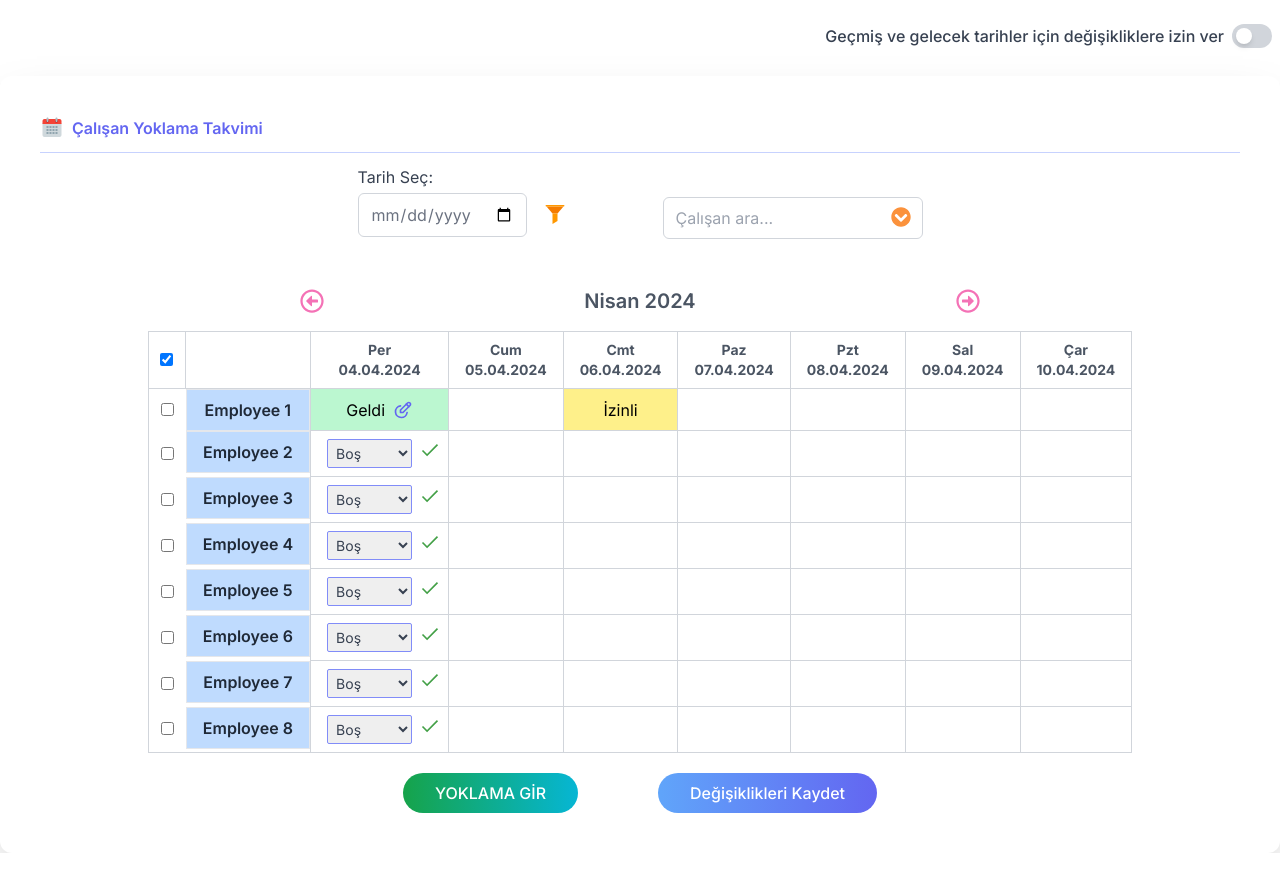
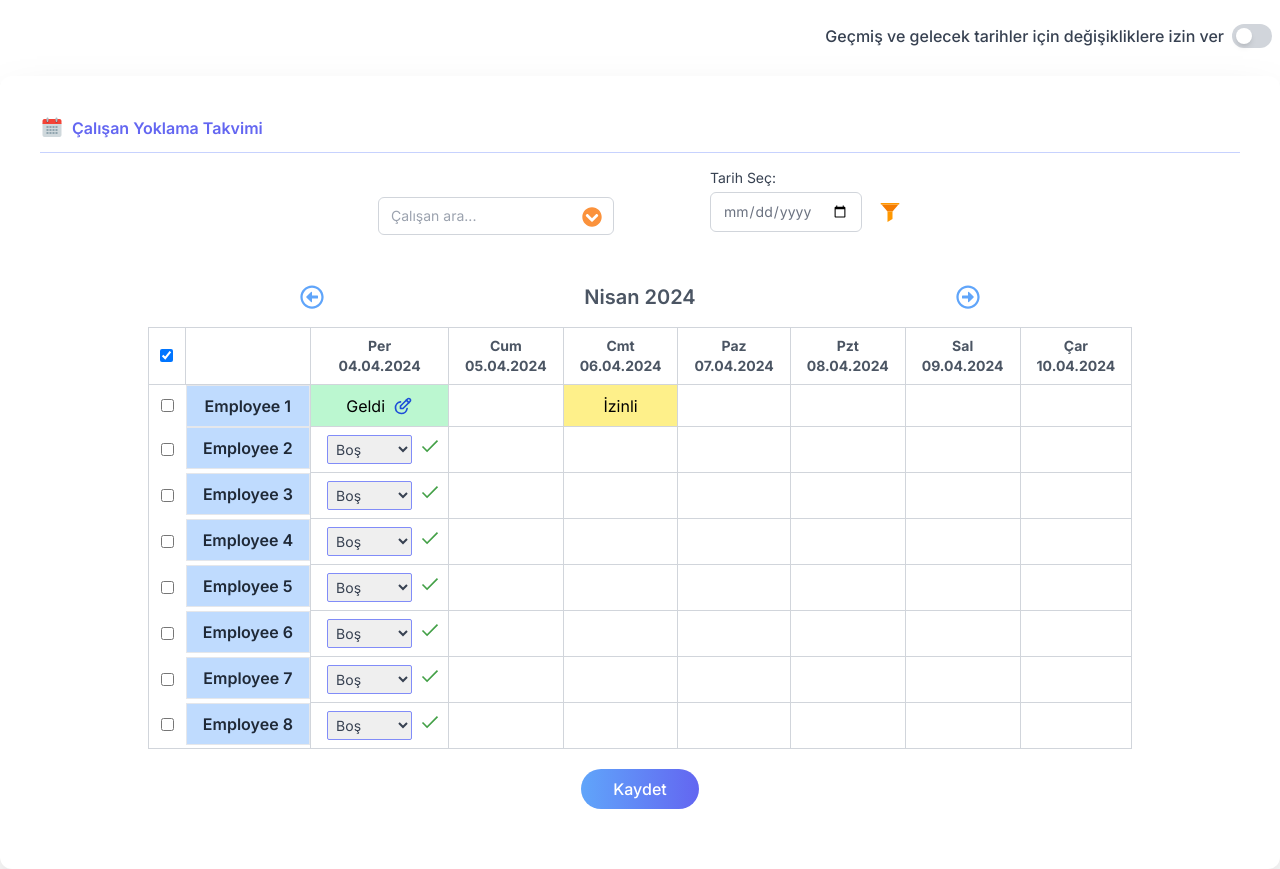
Before and after one commit to gokcetasci/Employee-Attendance-Tracker-Project, a Next.js app: page /admin in a window 1280 px wide. Built offline with nearby package versions, Linux system fonts and the light colour scheme.

Commit message:
style edited

```diff
--- a/components/generalcalendar/index.js
+++ b/components/generalcalendar/index.js
@@ -6,14 +6,18 @@ import { Formik, Form, Field } from "formik";
 import {
   FaRegArrowAltCircleLeft,
   FaRegArrowAltCircleRight,
+  FaPlus,
 } from "react-icons/fa";
 import { FcAbout, FcAddDatabase, FcCheckmark } from "react-icons/fc";
 import AttendancePopup from "../attendancepopup";
 import { IoMdClose } from "react-icons/io";
 import { TbEditCircle } from "react-icons/tb";
 import EditForm from "../editform";
-import FilterPage from "../filter";
+import DateFilterPage from "../filter";
 import EmployeeFilter from "../employeefilter";
+import ConfirmModal from "../comfirmmodal";
+import { ToastContainer, toast } from "react-toastify";
+import "react-toastify/dist/ReactToastify.css";
 
 const GeneralCalendar = ({ allowPastAndFutureChanges, managerId }) => {
   const { admin } = useStore.getState();
@@ -27,6 +31,7 @@ const GeneralCalendar = ({ allowPastAndFutureChanges, managerId }) => {
   const [windowWidth, setWindowWidth] = useState(0);
   const [editMode, setEditMode] = useState({});
   const { setAdmin } = useStore();
+  const [showConfirmModal, setShowConfirmModal] = useState(false);
 
   //managerpage için çalışan filtreleme işlemleri
   const filteredEmployees = managerId
@@ -264,11 +269,33 @@ const GeneralCalendar = ({ allowPastAndFutureChanges, managerId }) => {
     setCurrentDate(new Date(selectedDate)); // Seçilen tarihi currentDate'e ayarla
   };
 
-  // değişiklikleri local storage ile kaydetme
+  // Değişiklikleri kaydetme işlevi
   const handleSaveChanges = () => {
-    localStorage.setItem("adminData", JSON.stringify(admin));
+    setShowConfirmModal(true); // Kaydetme işleminden önce onay modalını aç
   };
 
+  // Onay modalını kapatma işlevi
+  const handleCloseConfirmModal = () => {
+    setShowConfirmModal(false);
+  };
+
+  // Değişiklikleri local storage ile kaydetme işlevi
+  const confirmSaveChanges = () => {
+    // Değişiklikleri kaydetme işlemini burada gerçekleştir
+    localStorage.setItem("adminData", JSON.stringify(admin));
+    setShowConfirmModal(false); // Onay modalını kapat
+
+    // Toastify bildirimi göster
+    toast.success("Değişiklikler başarıyla kaydedildi!", {
+      position: "top-right",
+      autoClose: 3000, // 3 saniye sonra otomatik kapanır
+      hideProgressBar: false,
+      closeOnClick: true,
+      pauseOnHover: true,
+      draggable: true,
+      progress: undefined,
+    });
+  };
   useEffect(() => {
     const savedAdminData = localStorage.getItem("adminData");
     if (savedAdminData) {
@@ -278,14 +305,13 @@ const GeneralCalendar = ({ allowPastAndFutureChanges, managerId }) => {
 
   return (
     <div className="flex flex-col items-center justify-center">
-      <div className="flex flex-row gap-24 mb-12">
-        <FilterPage handleFilterChange={handleFilterChange} />
+      <div className="flex flex-col items-center sm:flex-row gap-6 sm:gap-24 mb-8 sm:mb-12 text-sm sm:text-md">
         <EmployeeFilter employees={filteredEmployees} />
+        <DateFilterPage handleFilterChange={handleFilterChange} />
       </div>
-
       <div className="flex justify-evenly w-full mb-4">
         <button onClick={goToPreviousWeek}>
-          <FaRegArrowAltCircleLeft className="text-pink-400 w-6 h-6 hover:text-indigo-600 hover:scale-110" />
+          <FaRegArrowAltCircleLeft className="text-blue-400 w-6 h-6 hover:text-indigo-600 transition duration-300 ease-in-out transform  hover:scale-110" />
         </button>
         <h2 className="text-xl font-semibold text-gray-600">
           {currentDate.toLocaleDateString("tr-TR", {
@@ -294,7 +320,7 @@ const GeneralCalendar = ({ allowPastAndFutureChanges, managerId }) => {
           })}
         </h2>
         <button onClick={goToNextWeek}>
-          <FaRegArrowAltCircleRight className="text-pink-400 w-6 h-6 hover:text-indigo-600 hover:scale-110" />
+          <FaRegArrowAltCircleRight className="text-blue-400 w-6 h-6 hover:text-indigo-600 transition duration-300 ease-in-out transform hover:scale-110" />
         </button>
       </div>
 
@@ -379,7 +405,7 @@ const GeneralCalendar = ({ allowPastAndFutureChanges, managerId }) => {
                           id="editicon"
                           onClick={() => handleEditClick(employee.id, date)}
                         >
-                          <TbEditCircle className="text-indigo-500 hover:scale-105 hover:text-indigo-800 w-5 h-5" />
+                          <TbEditCircle className="text-blue-700 transition duration-300 ease-in-out transform hover:scale-105 hover:text-blue-500 w-5 h-5" />
                         </button>
                       ) : date.toDateString() === new Date().toDateString() &&
                         attendanceStatus ? (
@@ -387,15 +413,15 @@ const GeneralCalendar = ({ allowPastAndFutureChanges, managerId }) => {
                         <button
                           onClick={() => handleEditClick(employee.id, date)}
                         >
-                          <TbEditCircle className="text-indigo-500 hover:scale-105 hover:text-indigo-800 w-5 h-5" />
+                          <TbEditCircle className="text-blue-700 transition duration-300 ease-in-out transform hover:scale-105 hover:text-blue-500 w-5 h-5" />
                         </button>
                       ) : null}
                       {editMode[`${employee.id}_${date}`] && (
                         <EditForm
                           handleClose={endEditMode}
                           handleSaveAttendance={handleSaveAttendance}
-                          employeeId={employee.id} // Pass the employeeId prop
-                          date={date} // Pass the date prop
+                          employeeId={employee.id}
+                          date={date}
                         />
                       )}
 
@@ -449,7 +475,7 @@ const GeneralCalendar = ({ allowPastAndFutureChanges, managerId }) => {
                                       size={20}
                                     />
                                     {dropdownVisible[employee.id] && (
-                                      <div className="dropdown-menu absolute top-0 left-10 z-10 ">
+                                      <div className="dropdown-menu absolute top-8 -right-6 md:-right-[320px] z-10 ">
                                         <div className="bg-slate-50 px-4 py-6 border border-gray-300 shadow-2xl rounded-md flex flex-row gap-3">
                                           <Field
                                             className="flex gap-4 border-2 border-blue-300 rounded-md px-2 py-1 hover:border-indigo-400 outline-none"
@@ -500,10 +526,23 @@ const GeneralCalendar = ({ allowPastAndFutureChanges, managerId }) => {
         </tbody>
       </table>
 
-      <div className="flex items-center gap-20">
+      <div>
+        <button
+          className="bg-gradient-to-r from-blue-400 to-indigo-500 text-white px-8 py-2 rounded-full mt-5 font-medium transition duration-300 ease-in-out transform hover:scale-105"
+          onClick={handleSaveChanges}
+        >
+          Kaydet
+        </button>
+        <ConfirmModal
+          show={showConfirmModal}
+          handleClose={handleCloseConfirmModal}
+          confirmSaveChanges={confirmSaveChanges}
+        />
+      </div>
+      <div className="flex flex-row items-center justify-center mt-5">
         <button
           id="enterattendancebutton"
-          className="bg-gradient-to-r from-green-600 to-cyan-500 text-white px-8 py-2 rounded-full mt-5 font-medium hover:scale-105"
+          className=" flex flex-row bg-gradient-to-r from-blue-600 to-indigo-700  text-white pl-6 pr-8 py-2 rounded-full font-medium transition duration-300 ease-in-out transform hover:scale-105 relative"
           type="button"
           onClick={handleOpenPopup}
           disabled={
@@ -513,9 +552,14 @@ const GeneralCalendar = ({ allowPastAndFutureChanges, managerId }) => {
                 (date) => date.toDateString() === new Date().toDateString()
               ))
           }
+          style={{ display: isAttendanceButtonDisabled ? "none" : "block" }} // Burada eklenen kısım
         >
-          YOKLAMA GİR
+          <span className="mr-5">Yoklama Gir</span>
+          <span className="absolute -top-1 -right-2 text-white bg-gradient-to-r from-blue-600 to-indigo-700 p-3 border-4 border-white rounded-full transition duration-300 ease-in-out transform hover:scale-110">
+          <FaPlus />
+        </span>
         </button>
+
         {showPopup && (
           <AttendancePopup
             popupEmployeeNames={popupEmployeeNames}
@@ -524,13 +568,8 @@ const GeneralCalendar = ({ allowPastAndFutureChanges, managerId }) => {
             currentDate={currentDate}
           />
         )}
-        <button
-          className="bg-gradient-to-r from-blue-400 to-indigo-500 text-white px-8 py-2 rounded-full mt-5 font-medium hover:scale-105"
-          onClick={handleSaveChanges}
-        >
-          Değişiklikleri Kaydet
-        </button>
       </div>
+      <ToastContainer position="bottom-right" />
     </div>
   );
 };
```
